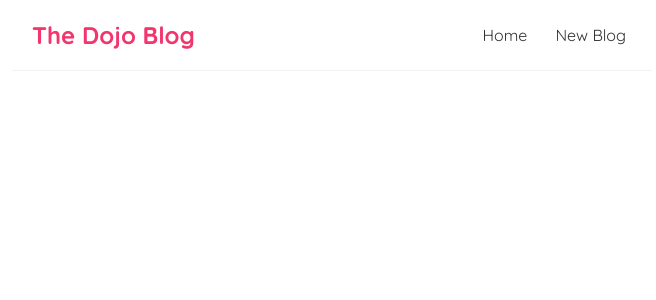
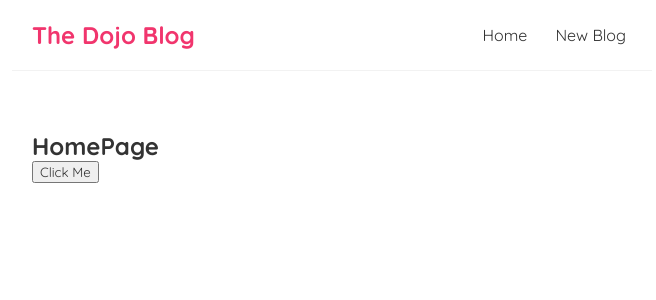
Before and after one commit to DevAdedeji/Learning-ReactJS, a React (Create React App) app: page / in a window 1280 px wide. Shown: the top 300 px of the page, without its empty margins (308-964 px from the left). Built offline with nearby package versions, Linux system fonts and the light colour scheme.

Commit message:
Button Events

```diff
--- a/src/components/Home.js
+++ b/src/components/Home.js
@@ -1,6 +1,14 @@
 function Home() {
+    const handleClick = (e)=>{
+        console.log("Hello Ninjas", e);
+    }
+
   return (
-    <div className="home"></div>
+    <div className="home">
+        <h2>HomePage</h2>
+        <button onClick={handleClick}>Click Me</button>
+
+    </div>
   )
 }
 
```
